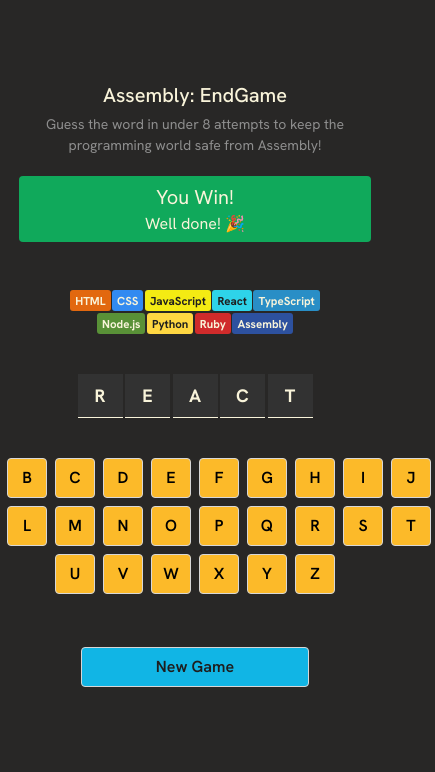
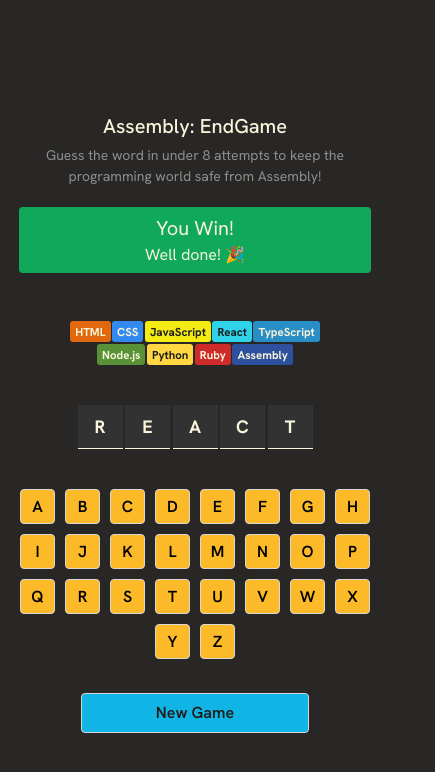
Before and after one commit to tahiruddinahmed/assembly-endgame, a React (Vite) app: page / in a window 390 px wide. Shown: the top 772 px of the page, 435 px wide, since content can reach past the window. Built offline with nearby package versions, Linux system fonts and the light colour scheme.

Commit message:
Make it mobile responsive

```diff
--- a/index.html
+++ b/index.html
@@ -7,7 +7,7 @@
     <link rel="stylesheet" href="./src/css/style.css">
     <title>assembly-endgame</title>
   </head>
-  <body class="bg-[#282726] px-10 sm:px-50 py-20">
+  <body class="bg-[#282726] px-10 sm:px-50 py-12 flex justify-center items-center h-[100vh]">
     <div id="root"></div>
     <script type="module" src="/src/main.jsx"></script>
   </body>
--- a/src/App.jsx
+++ b/src/App.jsx
@@ -52,13 +52,13 @@ function App() {
 
 
         {/* Keyboard section */}
-        <section className="h-[164px] w-[480px] flex flex-wrap gap-[8px] content-start items-center justify-center mb-[25px]">
+        <section className="h-[164px] w-[360px] sm:w-[480px] flex flex-wrap s:gap-[8px] gap-[10px] content-start items-center justify-center sm:mb-[25px] mb-[40px]">
           {alphabets.split("").map((key, index) => {
 
             return (
               <button
                 key={index}
-                className="w-[40px] h-[40px] p-[6px] border border-[#D7D7D7] cursor-pointer flex items-center justify-center bg-[#FCBA29] rounded-[4px] text-[16px] font-[600]"
+                className="s:w-[40px] s:h-[40px] w-[35px] h-[35px] p-[6px] border border-[#D7D7D7] cursor-pointer flex items-center justify-center bg-[#FCBA29] rounded-[4px] text-[16px] font-[600]"
               >
                 {key.toUpperCase()}
               </button>
@@ -66,13 +66,15 @@ function App() {
           })}
         </section>
 
+
+      </main>
+
+      <footer className="flex justify-center">
         {/* button: new Game */}
-        <section>
           <button className="w-[228px] h-[40px] px-[12px] py-[6px] cursor-pointer bg-[#11B5E5] rounded-[4px] border border-[#D7D7D7] text-[16px] font-[600] text-[#1E1E1E]">
             New Game
           </button>
-        </section>
-      </main>
+      </footer>
     </>
   )
 }
```
